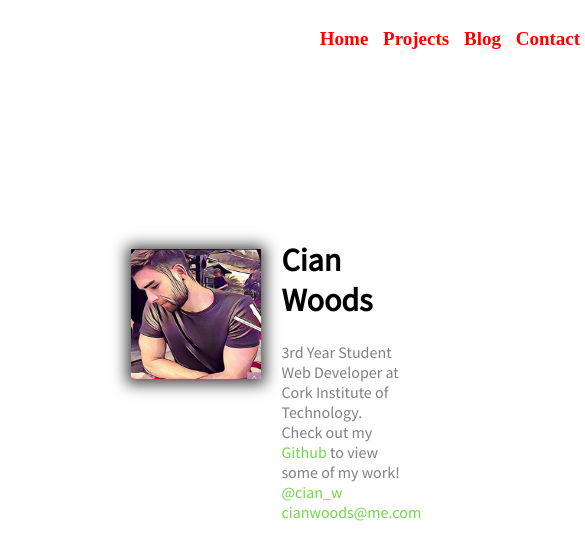
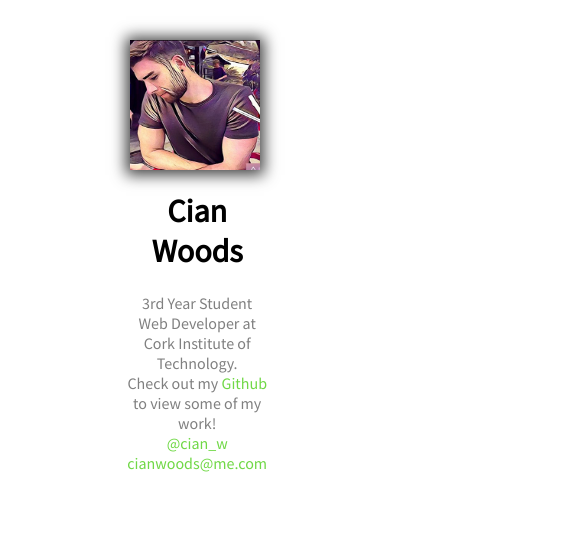
Before and after one commit to cian-w/CianWoods.com, a plain HTML site: page index.html in a window 390 px wide. Shown: the top 560 px of the page, 585 px wide, since content can reach past the window. Drawn offline with nearby package versions, Linux system fonts and the light colour scheme.

Commit message:
mobile styled

```diff
--- a/home.css
+++ b/home.css
@@ -35,8 +35,6 @@ a {
   font-family: 'Source Sans Pro', sans-serif;
 }
 
-
-
 #profiler img {
   height: 130px;
   width: 130px;
@@ -56,3 +54,25 @@ a {
 h1 {
   color: black;
 }
+
+
+
+/* Style for mobile */
+
+@media screen and (max-width : 768px) {
+  #card {
+    position: absolute;
+    left: 30%;
+    text-align: center;
+  }
+
+  #profiler {
+    position: relative;
+    top: -160px;
+  }
+
+  #bio {
+    position: relative;
+    left: 10px;
+  }
+}
--- a/index.html
+++ b/index.html
@@ -8,12 +8,12 @@
 </head>
 
   <body>
-    <ul>
+    <!--<ul>
       <li><a href='#'>Home</a></li>
       <li><a href='#'>Projects</a></li>
       <li><a href='#'>Blog</a></li>
       <li><a href='#'>Contact</a></li>
-    </ul>
+    </ul>-->
 
     <div id='card'>
       <div id='profiler'>
```
